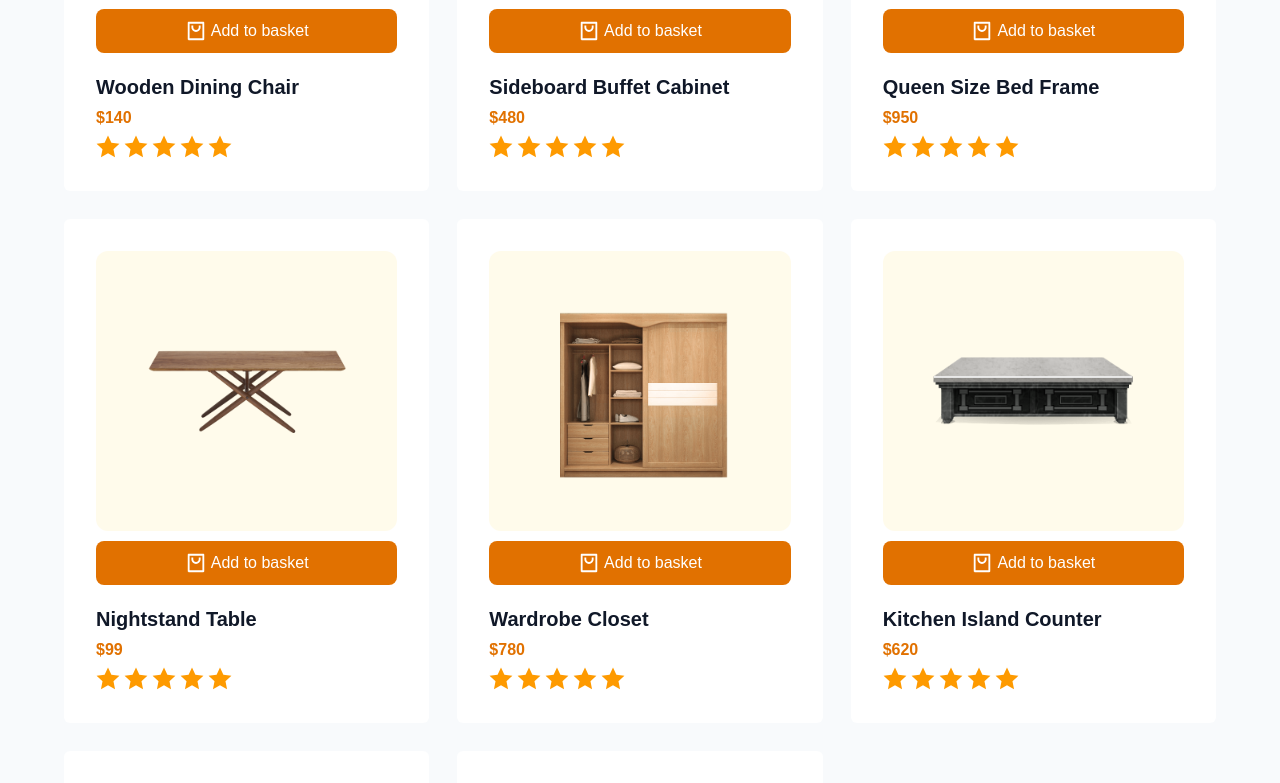
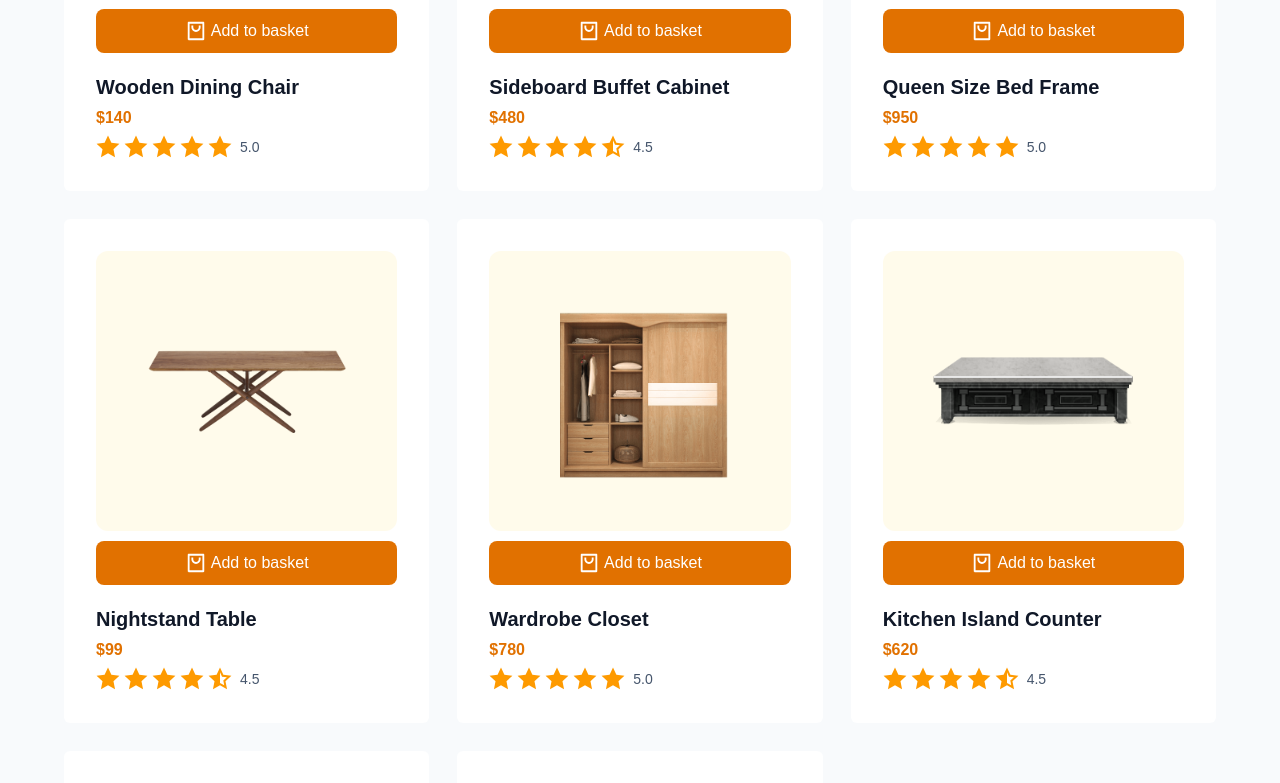
Before and after one commit to arnaldo16763695/ecommerce-food, a Next.js app: page / in a window 1280 px wide. Shown: the part 1920-2703 px from the top of the page. Built offline with nearby package versions, Linux system fonts and the light colour scheme; a web font is replaced by a local one.

Commit message:
Improve product card rating display and accessibility

```diff
--- a/components/ProductCard.tsx
+++ b/components/ProductCard.tsx
@@ -2,8 +2,16 @@ import React from "react";
 import { productCardProps } from "../types/types";
 import Image from "next/image";
 import Link from "next/link";
-import { RiEyeLine, RiShoppingBag2Line, RiStarFill } from "@remixicon/react";
+import {
+  RiEyeLine,
+  RiShoppingBag2Line,
+  RiStarFill,
+  RiStarHalfFill,
+} from "@remixicon/react";
 function ProductCard({ id, img, price, name, star }: productCardProps) {
+  const fullStars = Math.floor(star);
+  const hasHalfStar = star % 1 >= 0.5;
+
   return (
     <div className="bg-white p-8 rounded-md flex flex-col relative group gap-2.5 hover:translate-y-[-4px] hover:shadow-lg dark:hover:shadow-slate-600">
       <div className="py-10 relative flex items-center justify-center bg-amber-50 h-full rounded-xl">
@@ -13,7 +21,10 @@ function ProductCard({ id, img, price, name, star }: productCardProps) {
         </Link>
       </div>
       <div className="space-y-5 mt-auto">
-        <button className="btn-primary flex items-center gap-1 justify-center w-full">
+        <button
+          className="btn-primary flex items-center gap-1 justify-center w-full"
+          aria-label={`Add ${name} to basket`}
+        >
           <span>
             <RiShoppingBag2Line size={22} />
           </span>
@@ -23,9 +34,26 @@ function ProductCard({ id, img, price, name, star }: productCardProps) {
           <h3 className="text-xl dark:text-slate-900">{name}</h3>
           <p className="text-amber-600 font-semibold">${price}</p>
           <div className="flex items-center gap-1 text-amber-500">
-            {[...Array(5)].map((_, i) => (
-              <RiStarFill key={i} />
-            ))}
+            {[...Array(5)].map((_, i) => {
+              if (i < fullStars) {
+                return <RiStarFill key={i} aria-hidden="true" />;
+              }
+
+              if (i === fullStars && hasHalfStar) {
+                return <RiStarHalfFill key={i} aria-hidden="true" />;
+              }
+
+              return (
+                <RiStarFill
+                  key={i}
+                  aria-hidden="true"
+                  className="text-amber-200"
+                />
+              );
+            })}
+            <span className="ml-1 text-sm font-medium text-slate-600">
+              {star.toFixed(1)}
+            </span>
           </div>
         </div>
       </div>
```
